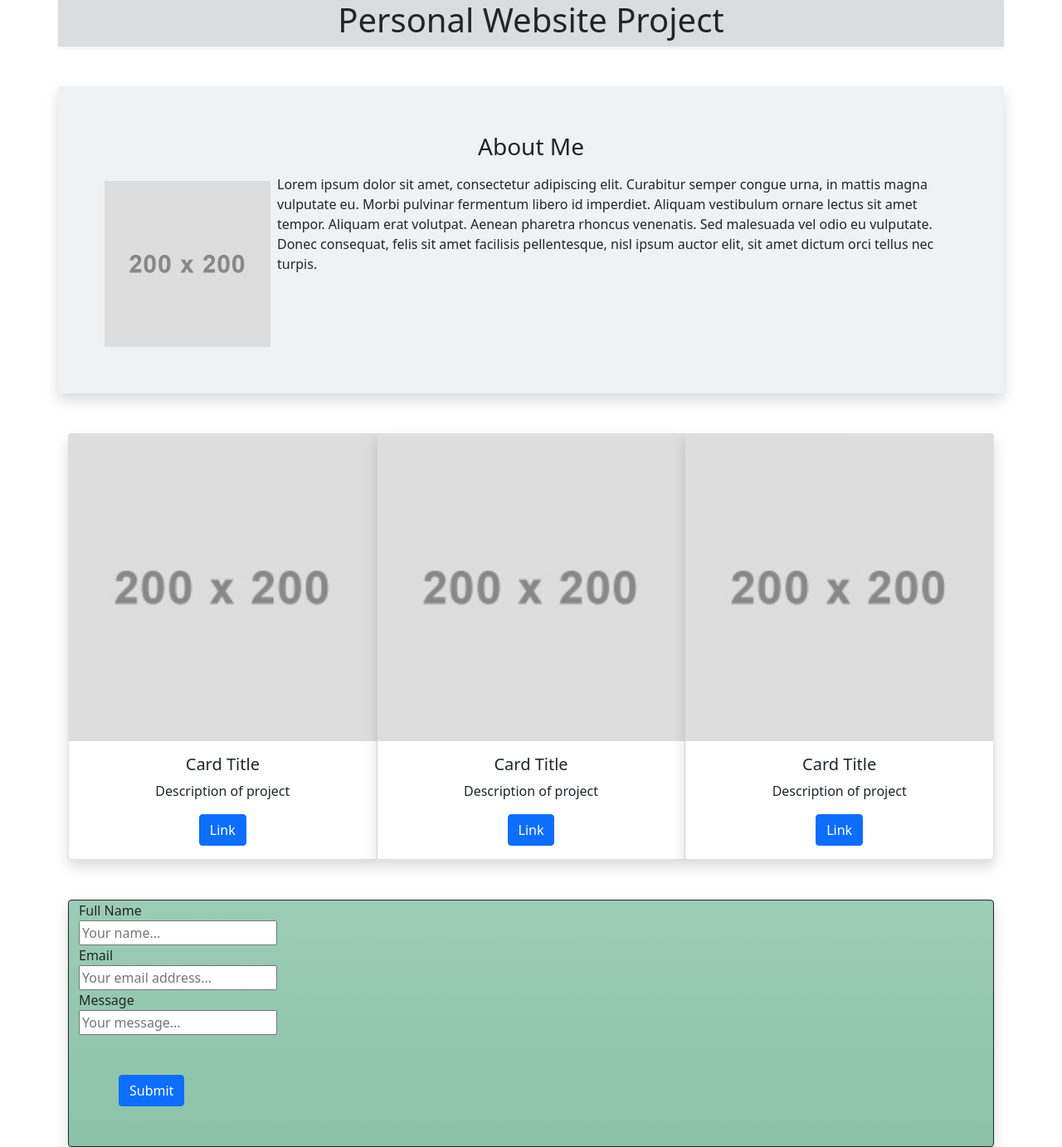
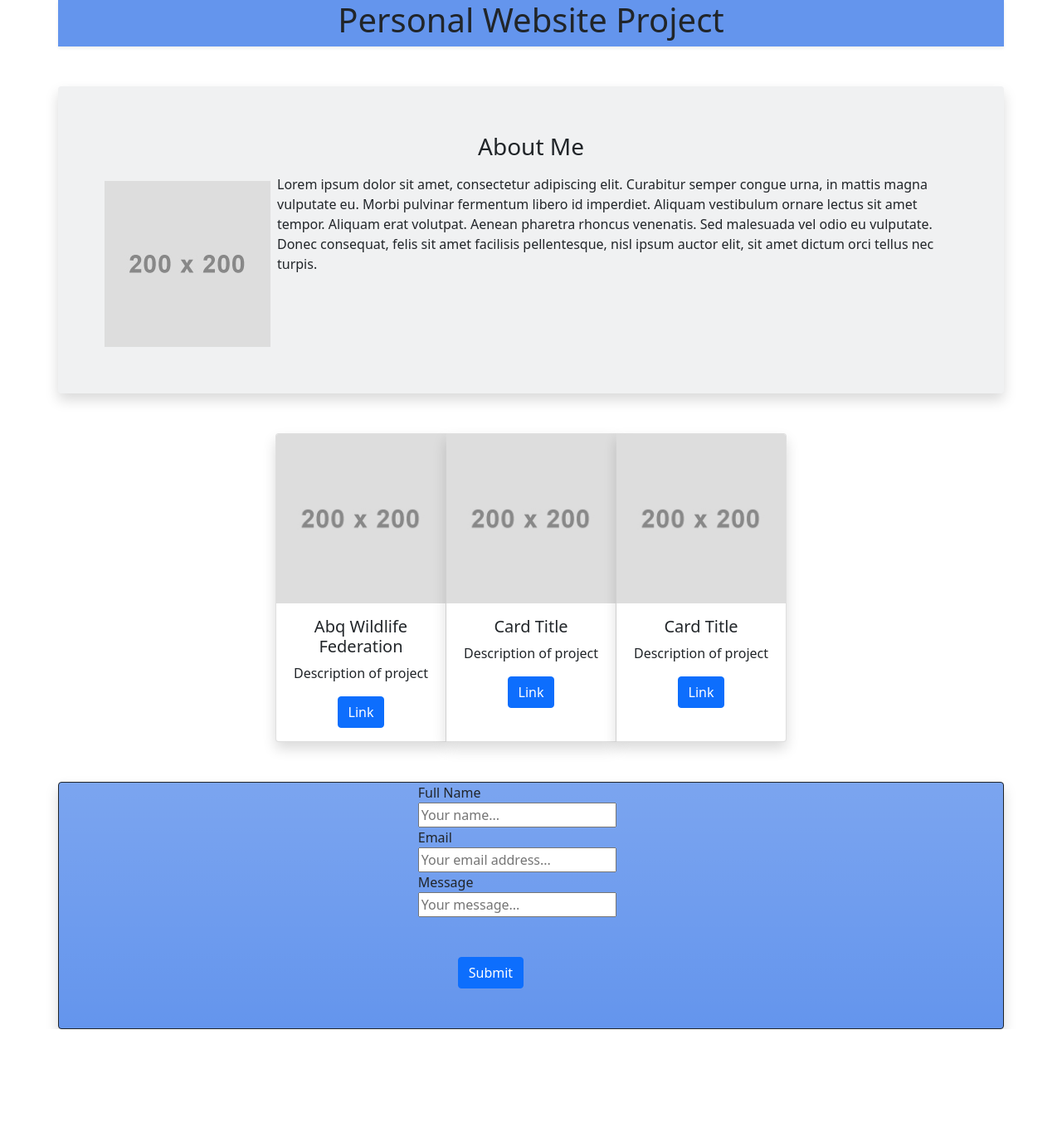
Before and after one commit to CharlesHancock2/charles-pwp, a plain HTML site: page public_html/documentation/milestone-3.html in a window 1280 px wide. Shown: the whole page at 83% size. After the commit the page ends 1240 px from the top, so only its background shows below. Drawn offline with nearby package versions, Linux system fonts and the light colour scheme.

Commit message:
formatting changes

```diff
--- a/public_html/documentation/milestone-3.html
+++ b/public_html/documentation/milestone-3.html
@@ -11,7 +11,7 @@
   <title>PWP</title>
 </head>
 <body>
-<div class="container bg-secondary bg-opacity-25 text-center shadow-sm">
+<div class="container bg-opacity-25 text-center shadow-sm" id="welcome">
   <div class="row">
     <div class="col">
       <h1>Personal Website Project</h1>
@@ -27,12 +27,12 @@
     </div>
   </div>
 </div>
-<div class="container">
+<div class="container w-50">
 <div class="card-group mt-5">
   <div class="card text-center shadow">
     <img src="./img/placeholder-image.jpeg" class="card-img-top" alt="...">
     <div class="card-body">
-      <h5 class="card-title">Card Title</h5>
+      <h5 class="card-title">Abq Wildlife Federation</h5>
       <p>Description of project</p>
       <button type="button" class="btn btn-primary">Link</button>
     </div>
@@ -54,8 +54,10 @@
     </div>
   </div>
 </div>
-<div class="container mt-5 d-block bg-success bg-gradient bg-opacity-50 border border-dark rounded shadow">
-  <form action="action_page.pwp">
+</div>
+<div class="container mt-5 d-block bg-gradient bg-opacity-50 border border-dark rounded shadow" id="form-wrapper">
+  <div class="container mx-auto">
+  <form action="action_page.pwp" class="w-25 mx-auto">
     <label for ="name">Full Name</label>
     <input type="text" id="name" name="name" class="d-block" placeholder="Your name...">
     <label for="email">Email</label>
@@ -64,8 +66,9 @@
     <input type="text" id="message" name="message" class="d-block" placeholder="Your message...">
     <button type="submit" class="btn btn-primary m-5">Submit</button>
   </form>
+  </div>
 </div>
-</div>
+
 
 
 
--- a/public_html/documentation/style.css
+++ b/public_html/documentation/style.css
@@ -0,0 +1,7 @@
+#welcome {
+    background-color: cornflowerblue;
+}
+
+#form-wrapper {
+    background-color: cornflowerblue;
+}
```
Also changed, not shown: public_html/documentation/img/meadows.jpg (added).
